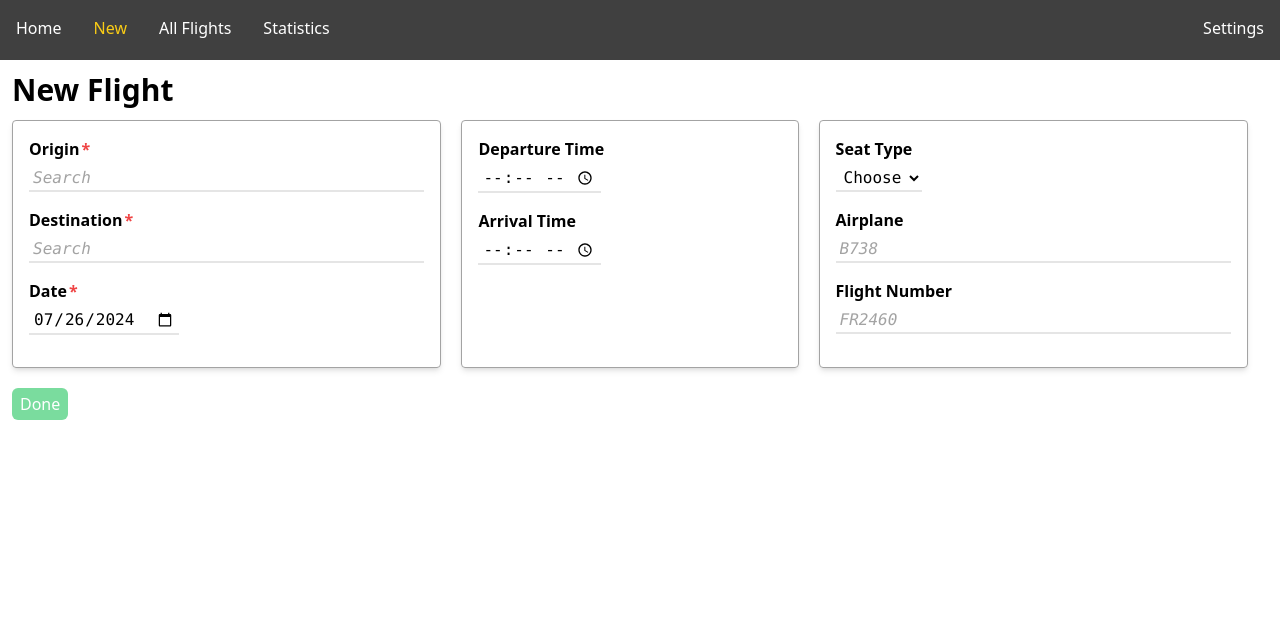
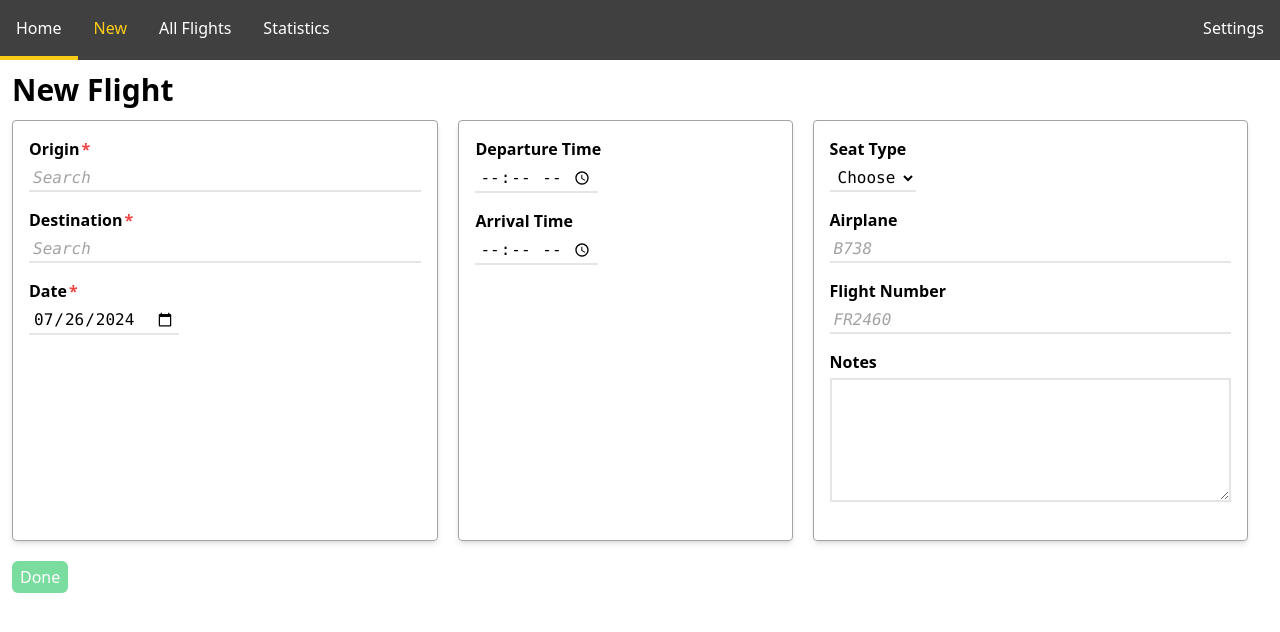
Before and after one commit to pbogre/jetlog, a React (Vite) app: page /new in a window 1280 px wide. Shown: the top 632 px of the page. Built offline with nearby package versions, Linux system fonts and the light colour scheme.

Commit message:
Initial frontend support for new notes field (#21)

```diff
--- a/client/components/Elements.tsx
+++ b/client/components/Elements.tsx
@@ -83,7 +83,7 @@ export function Button({ text,
 }
 
 interface InputProps {
-    type: "text"|"number"|"date"|"time"|"file"|"checkbox";
+    type: "text"|"number"|"date"|"time"|"file";
     name?: string;
     value?: string;
     maxLength?: number;
@@ -106,10 +106,33 @@ export function Input({ type,
                 name={name}
                 value={value}
                 maxLength={maxLength}
-                min={type == "number" ? 0 : type == "date" ? "1970-01-01" : undefined}
+                min={type == "number" ? 0 : undefined}
                 onChange={onChange ? onChange : () => {}}
                 required={required}
                 placeholder={placeholder}/>
+    );
+}
+
+interface TextAreaProps {
+    name?: string;
+    value?: string;
+    maxLength?: number;
+    onChange?: ((event: ChangeEvent<HTMLTextAreaElement>) => any)|null;
+}
+export function TextArea ({ name = undefined,
+                            value = undefined,
+                            maxLength = undefined,
+                            onChange = null }: TextAreaProps) {
+    return (
+        <textarea rows={5}
+                  className="w-full px-1 mb-4 bg-white rounded-none outline-none font-mono box-border
+                             border-2 border-gray-200 focus:border-primary-400"
+                  name={name}
+                  value={value}
+                  maxLength={maxLength}
+                  onChange={onChange ? onChange : () => {}}>
+            {value}
+        </textarea>
     );
 }
 
--- a/client/components/SingleFlight.tsx
+++ b/client/components/SingleFlight.tsx
@@ -2,7 +2,7 @@ import React, {useEffect, useState} from 'react';
 import {useNavigate} from 'react-router-dom';
 
 import { SettingsManager } from '../settingsManager';
-import { Button, Heading, Input, Select, Subheading } from '../components/Elements'
+import { Button, Heading, Input, Select, Subheading, TextArea } from '../components/Elements'
 import { Airport, Flight } from '../models';
 import API from '../api';
 import AirportInput from './AirportInput';
@@ -40,7 +40,7 @@ export default function SingleFlight({ flightID }) {
         );
     }
 
-    const updateFlightPatch = (key, value) => {
+    const updateFlightPatch = (key: string, value: any) => {
         if(!value) {
             setFlightPatch(current => {
                 const copy = {...current};
@@ -55,6 +55,13 @@ export default function SingleFlight({ flightID }) {
 
     const toggleEditMode = () => {
         setEditMode(!editMode);
+    }
+
+    const handleInputChange = (event) => {
+        const key = event.target.name;
+        const value = event.target.value;
+
+        updateFlightPatch(key, value);
     }
 
     const handleSaveClick = () => {
@@ -83,10 +90,10 @@ export default function SingleFlight({ flightID }) {
                     <Subheading text="Timings" />
                     { editMode ?
                     <>
-                        <p>Date: <Input type="date" onChange={(e) => updateFlightPatch("date", e.target.value)} /></p>
-                        <p>Departure Time: <Input type="time" onChange={(e) => updateFlightPatch("departureTime", e.target.value)} /></p>
-                        <p>Arrival Time: <Input type="time" onChange={(e) => updateFlightPatch("arrivalTime", e.target.value)} /></p>
-                        <p>Duration: <Input type="number" onChange={(e) => updateFlightPatch("duration", e.target.value)} /></p>
+                        <p>Date: <Input type="date" name="date" onChange={handleInputChange} /></p>
+                        <p>Departure Time: <Input type="time" name="departureTime" onChange={handleInputChange} /></p>
+                        <p>Arrival Time: <Input type="time" name="arrivalTime" onChange={handleInputChange} /></p>
+                        <p>Duration: <Input type="number" name="duration" onChange={handleInputChange} /></p>
                     </>
                     :
                     <>
@@ -104,7 +111,7 @@ export default function SingleFlight({ flightID }) {
                     <>
                         <p>Origin: <AirportInput onSelected={(airport: Airport) => updateFlightPatch("origin", airport)} /></p>
                         <p>Destination: <AirportInput onSelected={(airport: Airport) => updateFlightPatch("destination", airport)} /></p>
-                        <p>Distance (km): <Input type="number" onChange={(e) => updateFlightPatch("distance", e.target.value)} /></p>
+                        <p>Distance (km): <Input type="number" name="distance" onChange={handleInputChange} /></p>
                     </>
                     :
                     <>
@@ -119,20 +126,23 @@ export default function SingleFlight({ flightID }) {
                     <Subheading text="Other" />
                     { editMode ?
                     <>
-                        <p>Seat: <Select onChange={(e) =>  updateFlightPatch("seat", e.target.value)} options={[
+                        <p>Seat: <Select onChange={handleInputChange} options={[
                             { text: "Choose", value: "" },
                             { text: "Aisle", value: "aisle" },
                             { text: "Middle", value: "middle" },
                             { text: "Window", value: "window" }
                         ]} /></p>
-                        <p>Airplane: <Input type="text" onChange={(e) => updateFlightPatch("airplane", e.target.value)} /></p>
-                        <p>Flight Number: <Input type="text" onChange={(e) => updateFlightPatch("flightNumber", e.target.value)} /></p>
+                        <p>Airplane: <Input type="text" name="airplane" onChange={handleInputChange} /></p>
+                        <p>Flight Number: <Input type="text" name="flightNumber" onChange={handleInputChange} /></p>
+                        <p>Notes</p>
+                        <TextArea name="notes" onChange={handleInputChange}/>
                     </>
                     :
                     <>
                         <p>Seat: <span>{flight.seat || "N/A"}</span></p>
                         <p>Airplane: <span>{flight.airplane || "N/A"}</span></p>
                         <p>Flight Number: <span>{flight.flightNumber || "N/A"}</span></p>
+                        <p>Notes: {flight.notes || "N/A"}</p>
                     </>}
                 </div>
             </div>
--- a/client/pages/New.tsx
+++ b/client/pages/New.tsx
@@ -2,7 +2,7 @@ import React from 'react';
 import { useState } from 'react';
 import { useNavigate } from 'react-router-dom';
 
-import { Heading, Label, Button, Input, Select } from '../components/Elements'
+import { Heading, Label, Button, Input, Select, TextArea } from '../components/Elements'
 import AirportInput from '../components/AirportInput';
 
 import API from '../api';
@@ -120,6 +120,12 @@ function FlightDetails() {
                            placeholder="FR2460"
                            maxLength={7}
                            onChange={handleChange} />
+                    <br />
+                    <Label text="Notes"/>
+                    <TextArea name="notes"
+                              value={flight.notes}
+                              maxLength={150}
+                              onChange={handleChange} />
                 </div>
 
             </div>
```
